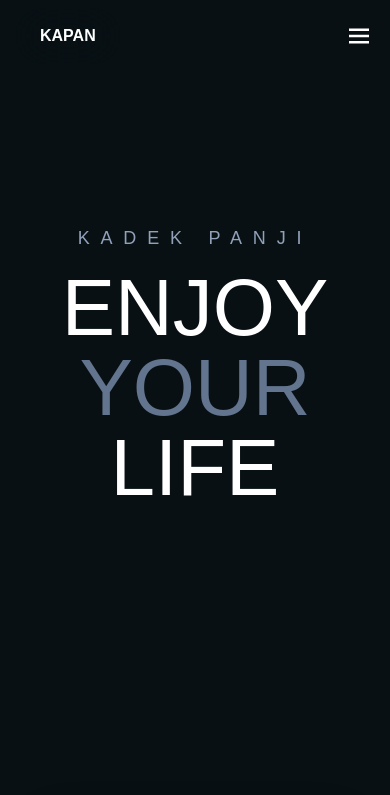
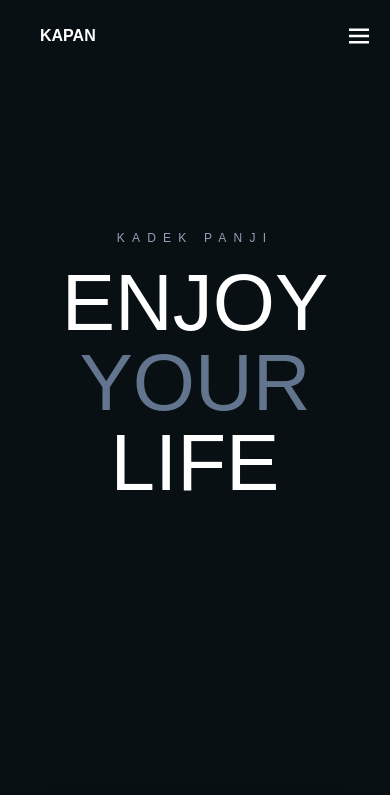
Before and after one commit to dhitxyz/new-portofolio, a React (Vite) app: page / in a window 390 px wide. Shown: the top 795 px of the page. Built offline with nearby package versions, Linux system fonts and the light colour scheme; grey boxes are pictures that could not be loaded.

Commit message:
Update Hero.jsx

```diff
--- a/src/pages/home/Hero.jsx
+++ b/src/pages/home/Hero.jsx
@@ -4,7 +4,7 @@ const Hero = () => {
     return (
     <section>
         <div class="justify-center flex flex-col py-8 px-4 mx-auto min-h-screen text-center -mt-20 md:-mt-0 lg:py-16 lg:px-1 2">
-            <h6 className="text-slate-400 tracking-[0.6em] md:text-xl text-lg mb-4">
+            <h6 className="text-slate-400 tracking-[0.6em] md:text-xl text-[12px] mb-4">
                 <span className="whitespace-nowrap">KADEK</span>{" "}
                 <span className="whitespace-nowrap">PANJI</span>
             </h6>
```
